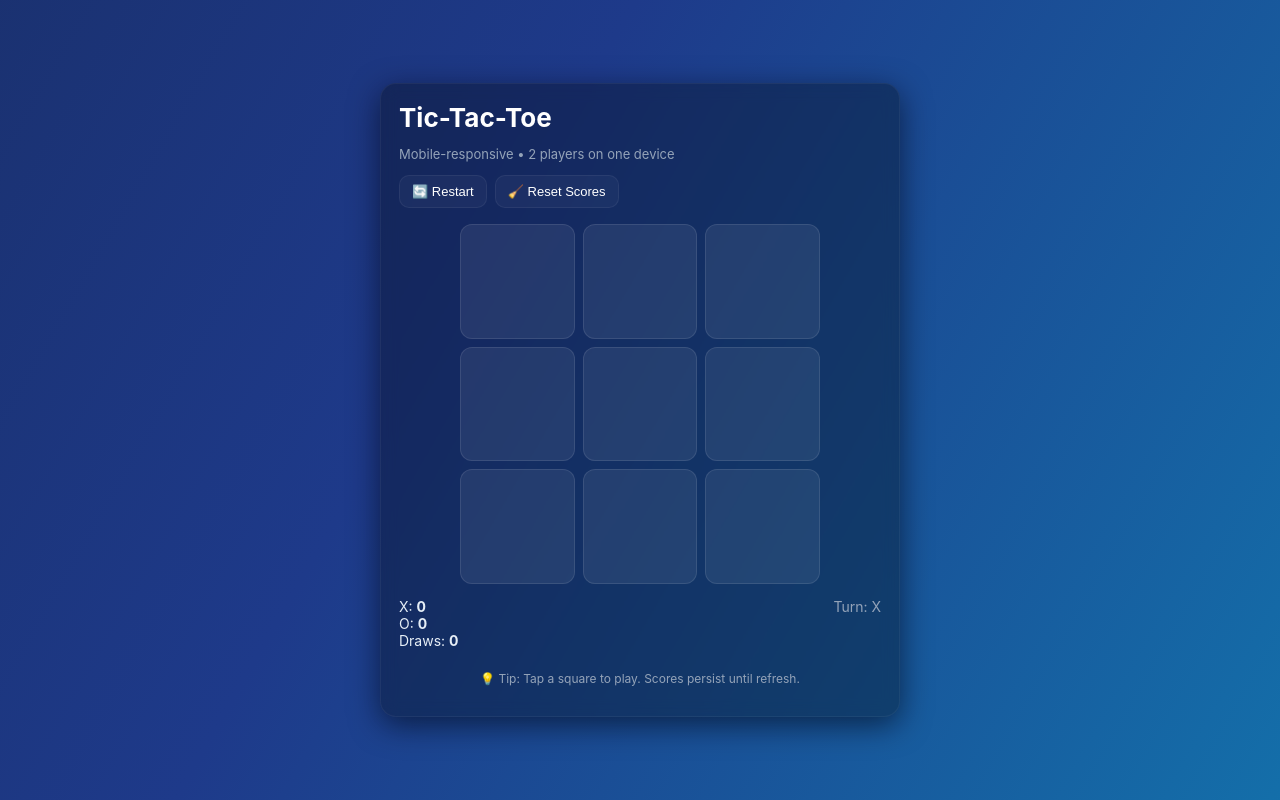
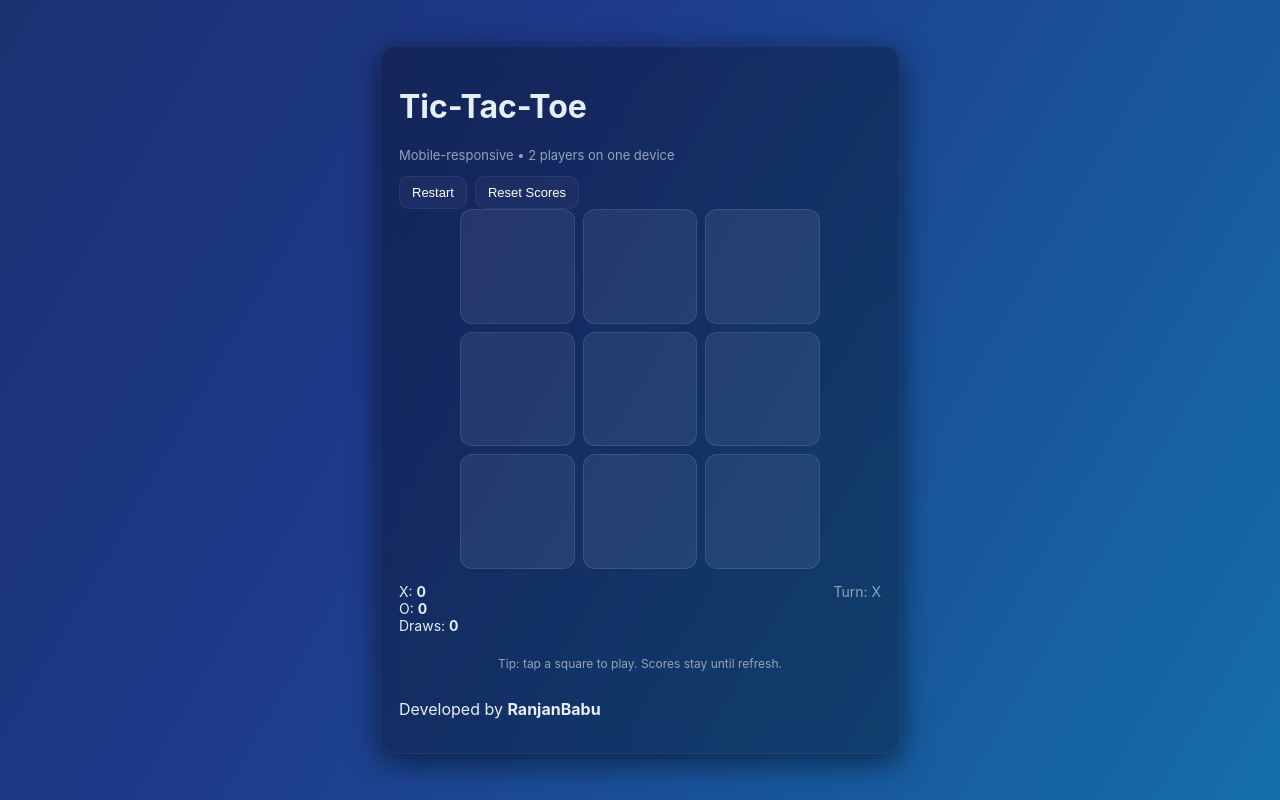
Before and after one commit to Ranjanbaabu/tic-tac-toe, a plain HTML site: page index.html in a window 1280 px wide. Drawn offline with Linux system fonts and the light colour scheme.

Commit message:
Update index.html
added a developer name

```diff
--- a/index.html
+++ b/index.html
@@ -8,19 +8,17 @@
 </head>
 <body>
   <main class="app" role="main">
-    <!-- ===== Header Section ===== -->
-    <header class="header">
+    <header>
       <div class="title">
-        <h1 class="game-title">Tic-Tac-Toe</h1>
+        <h1>Tic-Tac-Toe</h1>
         <p class="lead">Mobile-responsive • 2 players on one device</p>
       </div>
       <div class="controls">
-        <button class="btn" id="restartBtn" type="button">🔄 Restart</button>
-        <button class="btn" id="resetScoreBtn" type="button">🧹 Reset Scores</button>
+        <button class="btn" id="restartBtn" type="button">Restart</button>
+        <button class="btn" id="resetScoreBtn" type="button">Reset Scores</button>
       </div>
     </header>
 
-    <!-- ===== Game Board ===== -->
     <section class="board-wrap">
       <div id="board" class="board" role="grid" aria-label="Tic Tac Toe board"></div>
 
@@ -33,17 +31,14 @@
         <div class="status" id="status">Turn: <span id="turn">X</span></div>
       </div>
 
-      <p class="note">💡 Tip: Tap a square to play. Scores persist until refresh.</p>
+      <p class="note">Tip: tap a square to play. Scores stay until refresh.</p>
     </section>
+
+    <!-- ✅ Added Developer Credit -->
+    <footer class="footer">
+      <p>Developed by <strong>RanjanBabu</strong></p>
+    </footer>
   </main>
-
-  <!-- ===== Result Overlay ===== -->
-  <div id="resultScreen" class="result-screen hidden">
-    <div class="result-box">
-      <h2 id="resultMessage">Player X Wins!</h2>
-      <button id="newGameBtn" class="btn large">🎮 New Game</button>
-    </div>
-  </div>
 
   <script src="script.js"></script>
 </body>
```
